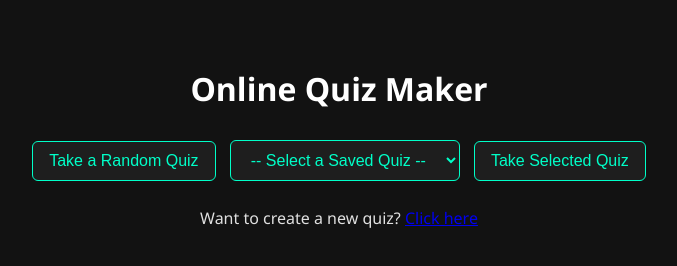
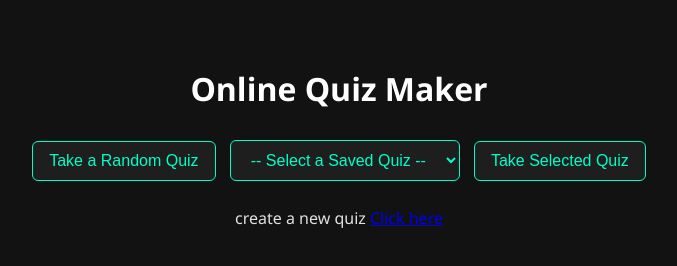
Before and after one commit to Kunal6t9/CodSoft_level2_task2, a plain HTML site: page quiz.html in a window 1280 px wide. Shown: the whole page, without its empty margins (301-978 px from the left). Drawn offline with Linux system fonts and the light colour scheme.

Commit message:
Update changes

```diff
--- a/create.js
+++ b/create.js
@@ -84,7 +84,7 @@ function save_quiz() {
   localStorage.setItem("allQuizzes", JSON.stringify(allQuizzes));
   alert(`Quiz "${quizName}" saved successfully!`);
 
-  // Clear everything
+  // Clear
   arr = [];
   e_index = -1;
   show_list();
--- a/quiz.html
+++ b/quiz.html
@@ -9,19 +9,17 @@
 <body>
   <h2>Online Quiz Maker</h2>
 
-<!-- Option 1: Take Random Predefined Quiz -->
 <button onclick="random()">Take a Random Quiz</button>
 
-<!-- Option 2: Choose From Saved Quizzes -->
+
 <select id="quiz-select">
   <option value="">-- Select a Saved Quiz --</option>
 </select>
 <button onclick="load_quiz()">Take Selected Quiz</button>
 
-<!-- Option 3: Create Your Own -->
-<p>Want to create a new quiz? <a href="create.html">Click here</a></p>
+<p>create a new quiz <a href="create.html">Click here</a></p>
 
-<!-- Quiz Display Section -->
+
 <div id="quiz-box" style="display: none;">
   <h3 id="question-text"></h3>
   <ul id="options-list"></ul>
@@ -30,14 +28,14 @@
   <button onclick="next_ques()">Next</button>
 </div>
 
-<!-- Result box stays same -->
+
 <div id="result-box" style="display: none;">
   <h3>Quiz Completed!</h3>
   <p id="score-text"></p>
   <button onclick="location.reload()">Back to Home</button>
 </div>
 
-<!-- Result Section -->
+
 <div id="result-box" style="display: none;">
   <h3>Quiz Completed</h3>
   <p id="score-text"></p>
```
Also changed, not shown: create.html (+1 -1 lines).
